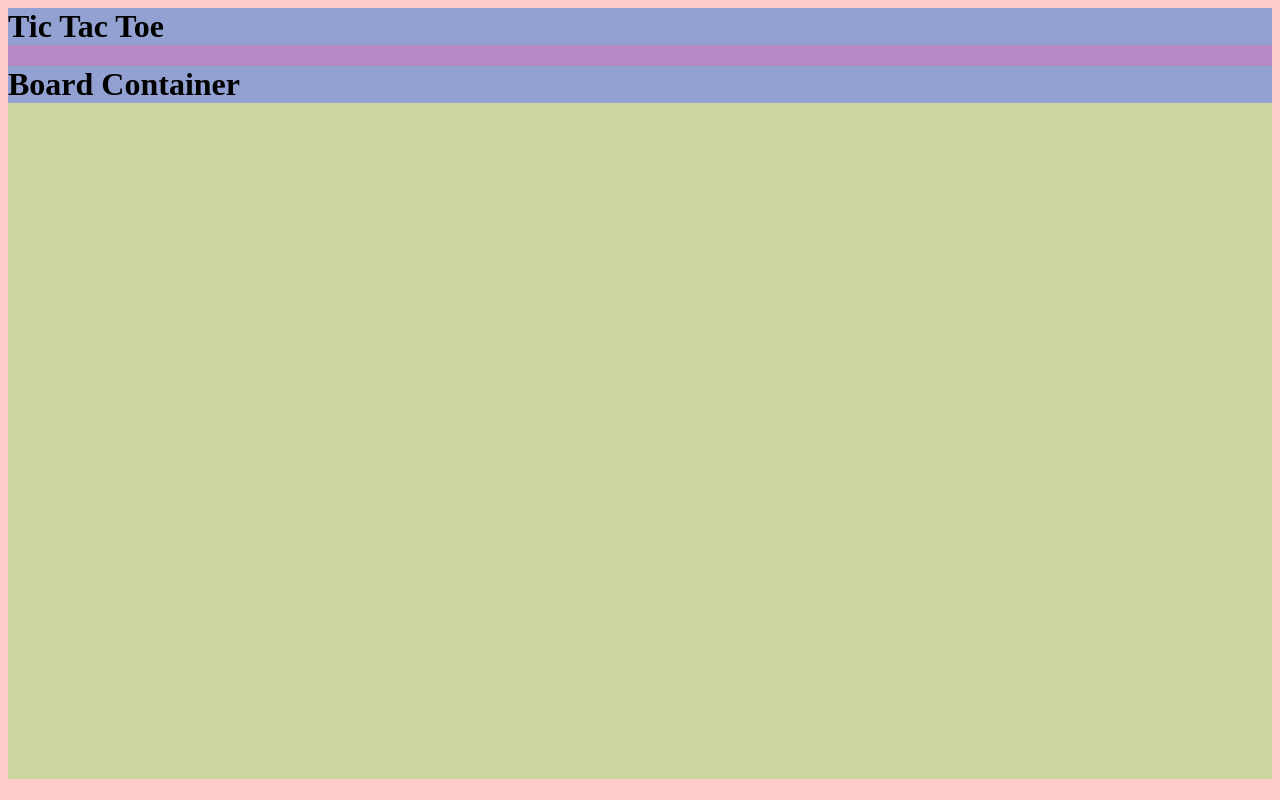
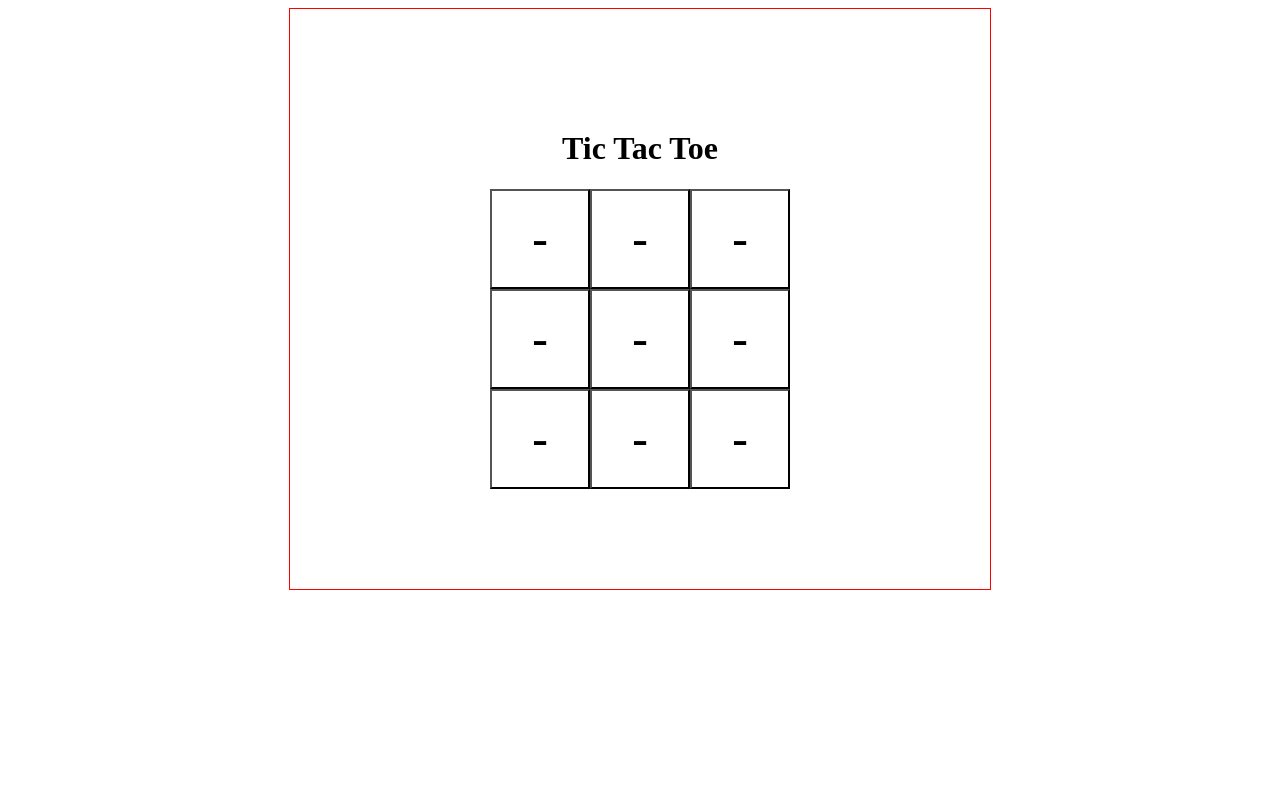
Before and after one commit to bryanfong-dev-old/tic-tac-toe, a React (Vite) app: page / in a window 1280 px wide. Built offline with nearby package versions, Linux system fonts and the light colour scheme.

Commit message:
create box component and add styling

```diff
--- a/package.json
+++ b/package.json
@@ -15,6 +15,7 @@
   },
   "devDependencies": {
     "@babel/core": "^7.5.5",
+    "@babel/plugin-transform-react-jsx": "^7.3.0",
     "@types/jest": "^24.0.18",
     "babel-jest": "^24.9.0",
     "babel-preset-nano-react-app": "^0.1.0",
--- a/src/App.js
+++ b/src/App.js
@@ -1,10 +1,10 @@
 import React from "react";
-import BoardContainer from './containers/BoardContainer'
+import BoardContainer from './containers/BoardContainer';
 
 
 const App = () => (
-  <div>
-    <h1>Tic Tac Toe</h1>
+  <div className="container">
+    <h1 id="title">Tic Tac Toe</h1>
     <BoardContainer />
   </div>
 )
--- /dev/null
+++ b/src/components/Box.jsx
@@ -0,0 +1,9 @@
+import React from 'react';
+
+const Box = () => (
+  <button className="box">
+    -
+  </button>
+)
+
+export default Box;
--- a/src/containers/BoardContainer.js
+++ /dev/null
@@ -1,11 +0,0 @@
-import React from 'react';
-
-class BoardContainer extends React.Component {
-  render() {
-    return (
-      <h1>Board Container</h1>
-    )
-  }
-}
-
-export default BoardContainer;
--- /dev/null
+++ b/src/containers/BoardContainer.jsx
@@ -0,0 +1,19 @@
+import React from 'react';
+import Box from '../components/Box';
+
+class BoardContainer extends React.Component {
+  render() {
+    const boxes = [];
+    for (let i = 0; i < 9; i++) {
+      boxes.push(<Box />)
+    }
+
+    return (
+      <div id="board">
+        {boxes}
+      </div>
+    )
+  }
+}
+
+export default BoardContainer;
--- a/styles.css
+++ b/styles.css
@@ -1,4 +1,4 @@
-* { background-color: rgba(255,0,0,.2); }
+/* * { background-color: rgba(255,0,0,.2); }
 * * { background-color: rgba(0,255,0,.2); }
 * * * { background-color: rgba(0,0,255,.2); }
 * * * * { background-color: rgba(255,0,255,.2); }
@@ -6,4 +6,31 @@
 * * * * * * { background-color: rgba(255,255,0,.2); }
 * * * * * * * { background-color: rgba(255,0,0,.2); }
 * * * * * * * * { background-color: rgba(0,255,0,.2); }
-* * * * * * * * * { background-color: rgba(0,0,255,.2); }
+* * * * * * * * * { background-color: rgba(0,0,255,.2); } */
+
+body {
+  display: flex;
+  justify-content: center;
+}
+
+
+.container {
+  width: 500px;
+  padding: 100px;
+  border: 1px solid red;
+  text-align: center;
+  display: flex;
+  flex-direction: column;
+  align-items: center;
+}
+
+#board {
+  width: 300px;
+}
+
+.box {
+  width: 100px;
+  height: 100px;
+  font-size: 50px;
+  background: none;
+}
```
Also changed, not shown: src/components/Board.js (deleted), src/components/Score.js (deleted), src/components/Score.jsx (added), src/components/Square.js (deleted), src/containers/ScoreContainer.js (deleted), src/containers/ScoreContainer.jsx (added).
